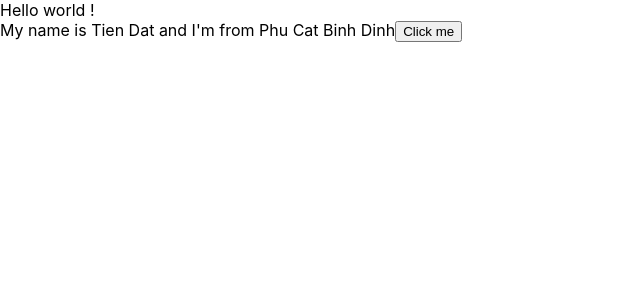
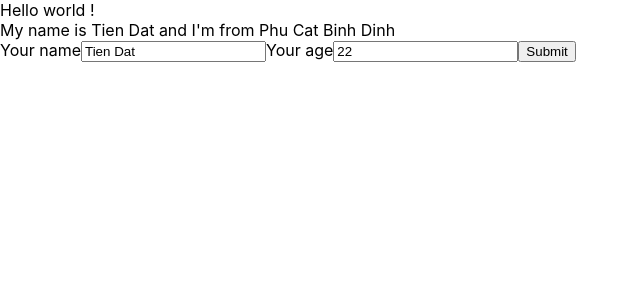
Before and after one commit to tiendatlk17/react-course, a React (Create React App) app: page / in a window 1280 px wide. Shown: the top 300 px of the page, without its empty margins (0-640 px from the left). Built offline with nearby package versions, Linux system fonts and the light colour scheme.

Commit message:
My component

```diff
--- a/src/components/MyComponent.js
+++ b/src/components/MyComponent.js
@@ -2,30 +2,16 @@
 // function component
 
 import React from "react";
+import UserInfor from "./UserInfor";
 class MyComponent extends React.Component {
 
-    state = {
-        name: 'Tien Dat',
-        address: 'Phu Cat Binh Dinh',
-        age: 22
-    }
-    // JSX
-    handleClick = (event) => {
-        console.log('Click me')
-        console.log('My name is', this.state.name)
 
-        this.setState({
-            name: 'Thuy Quynh'
-        })
-    }
     render() {
         return (
 
             <div>
-                My name is {this.state.name} and I'm from {this.state.address}
-
-                <button onClick={(event) => { this.handleClick(event) }}>Click me</button>
-            </div>
+                <UserInfor />
+            </div >
         );
     }
 }
--- /dev/null
+++ b/src/components/UserInfor.js
@@ -0,0 +1,52 @@
+import React from "react";
+
+class UserInfor extends React.Component {
+    state = {
+        name: 'Tien Dat',
+        address: 'Phu Cat Binh Dinh',
+        age: 22
+    }
+    // JSX
+
+
+    handleOnChangeInput = (event) => {
+        this.setState(
+            {
+                name: event.target.value
+            }
+        )
+    }
+
+    handleClickSubmit = (event) => {
+        event.preventDefault();
+        console.log(this.state)
+    }
+
+    render() {
+
+        return (
+            <div>
+                My name is {this.state.name} and I'm from {this.state.address}
+
+                <form onSubmit={(event) => { this.handleClickSubmit(event) }}>
+                    <label>Your name</label>
+                    <input
+                        value={this.state.name}
+                        type='text'
+                        onChange={(event) => this.handleOnChangeInput(event)}
+                    />
+
+                    <label>Your age</label>
+                    <input
+                        value={this.state.age}
+                        type='text'
+                        onChange={(event) => this.handleOnChangeInput(event)}
+                    />
+                    <button >Submit</button>
+                </form>
+            </div>
+        )
+    }
+}
+
+export default UserInfor;
```
